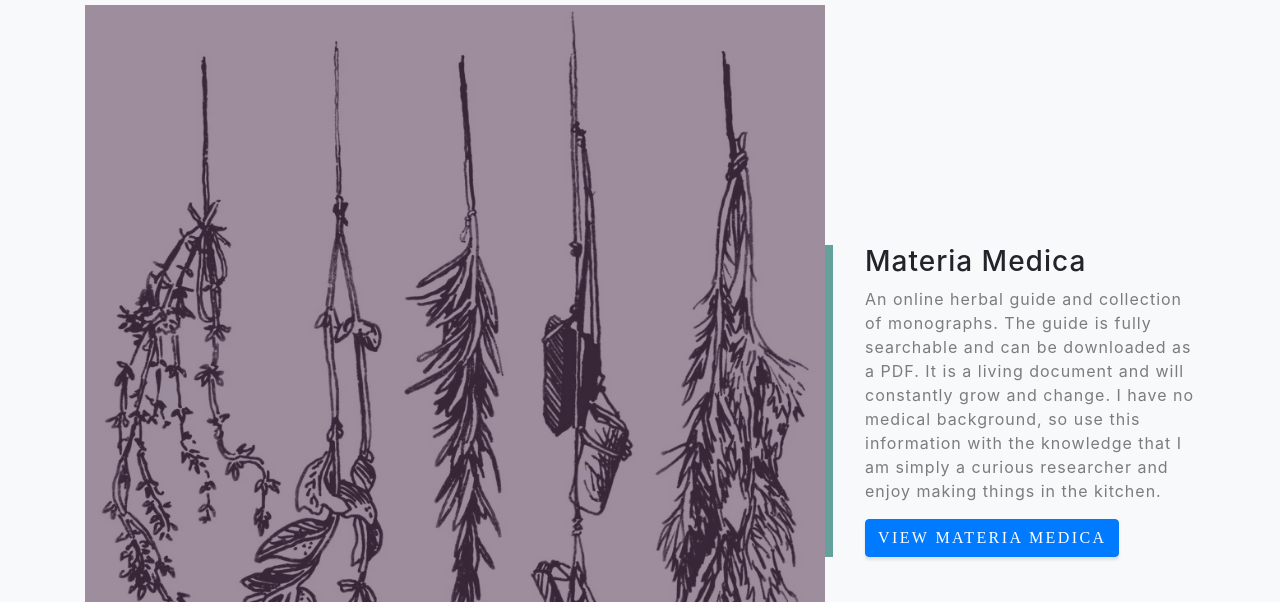
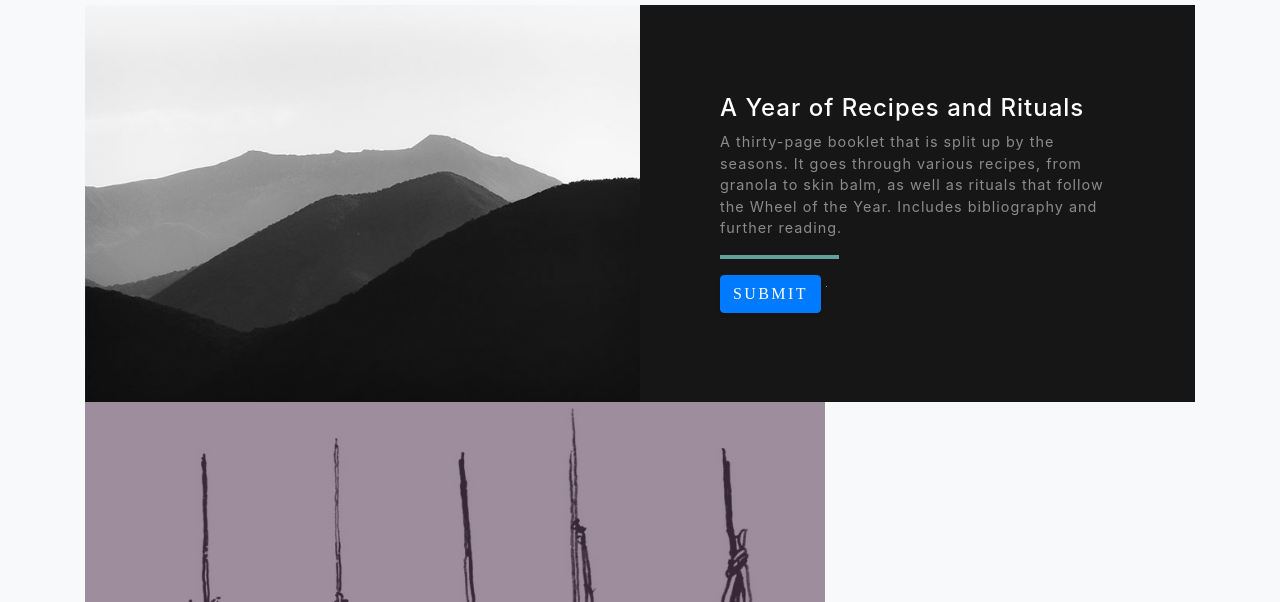
Before and after one commit to kzadrozny/cronevibes, a website with bundled scripts: page index.html in a window 1280 px wide. Shown: the part 713-1315 px from the top of the page. Built offline with nearby package versions, Linux system fonts and the light colour scheme; a web font is replaced by a local one.

Commit message:
Starting with shopping

```diff
--- a/index.html
+++ b/index.html
@@ -66,6 +66,34 @@
     <section id="projects" class="projects-section bg-light">
       <div class="container">
 		<h2>Herbal &amp; Reference Materials</h2>
+
+        <!-- Project One Row -->
+        <div class="row justify-content-center no-gutters mb-5 mb-lg-0">
+          <div class="col-lg-6">
+            <img class="img-fluid" src="img/demo-image-01.jpg" alt="">
+          </div>
+          <div class="col-lg-6">
+            <div class="bg-black text-center h-100 project">
+              <div class="d-flex h-100">
+                <div class="project-text w-100 my-auto text-center text-lg-left">
+                  <h4 class="text-white">A Year of Recipes and Rituals</h4>
+                  <p class="mb-0 text-white-50">A thirty-page booklet that is split up by the seasons. It goes through various recipes, from granola to skin balm, as well as rituals that follow the Wheel of the Year. Includes bibliography and further reading.</p>
+
+                  <hr class="d-none d-lg-block mb-0 ml-0">
+
+                  <form action="https://www.paypal.com/cgi-bin/webscr" method="post" target="_top">
+                  <input type="hidden" name="cmd" value="_s-xclick">
+                  <input type="hidden" name="hosted_button_id" value="5B3MQ9PDMCQJQ">
+                  <input class="btn btn-primary" type="submit" value="Submit" name="submit">
+                  <img alt="" border="0" src="https://www.paypalobjects.com/en_US/i/scr/pixel.gif" width="1" height="1">
+                  </form>
+                </div>
+              </div>
+            </div>
+          </div>
+        </div>
+
+
         <!-- Featured Project Row -->
         <div class="row align-items-center no-gutters mb-4 mb-lg-5">
           <div class="col-xl-8 col-lg-7">
@@ -81,24 +109,6 @@
             </div>
           </div>
         </div>
-
-        <!-- Project One Row -->
-<!--         <div class="row justify-content-center no-gutters mb-5 mb-lg-0">
-          <div class="col-lg-6">
-            <img class="img-fluid" src="img/demo-image-01.jpg" alt="">
-          </div>
-          <div class="col-lg-6">
-            <div class="bg-black text-center h-100 project">
-              <div class="d-flex h-100">
-                <div class="project-text w-100 my-auto text-center text-lg-left">
-                  <h4 class="text-white">Misty</h4>
-                  <p class="mb-0 text-white-50">An example of where you can put an image of a project, or anything else, along with a description.</p>
-                  <hr class="d-none d-lg-block mb-0 ml-0">
-                </div>
-              </div>
-            </div>
-          </div>
-        </div> -->
 
         <!-- Project Two Row -->
 <!--         <div class="row justify-content-center no-gutters">
```
